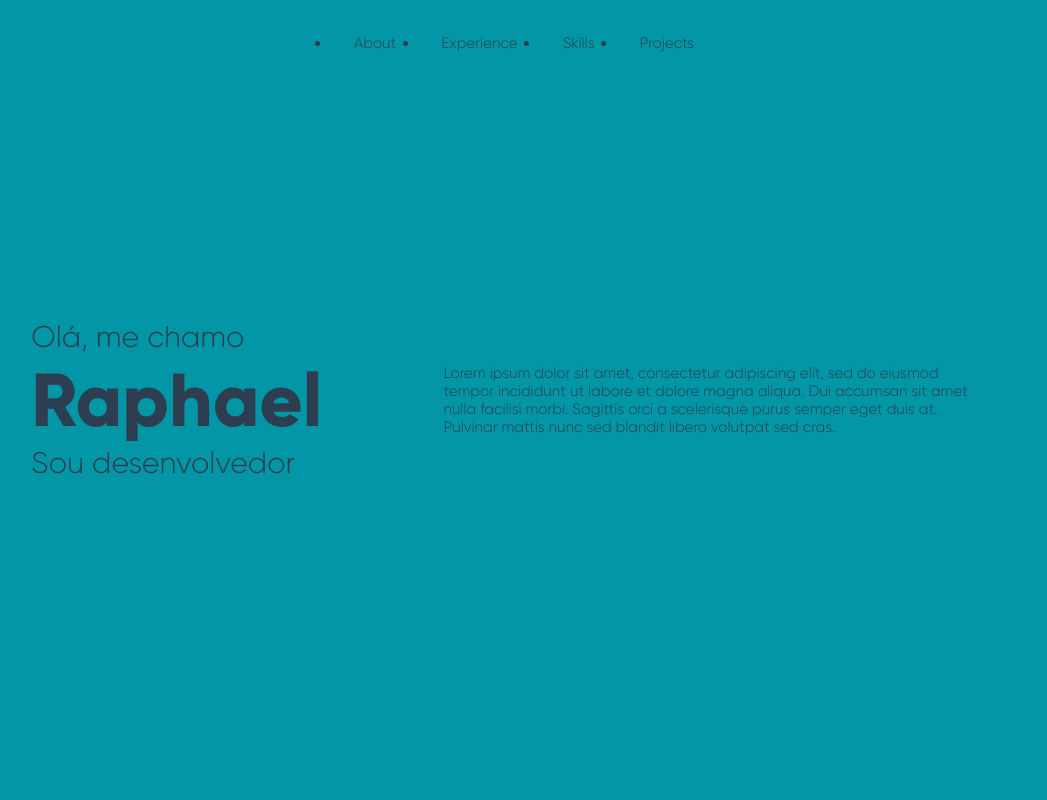
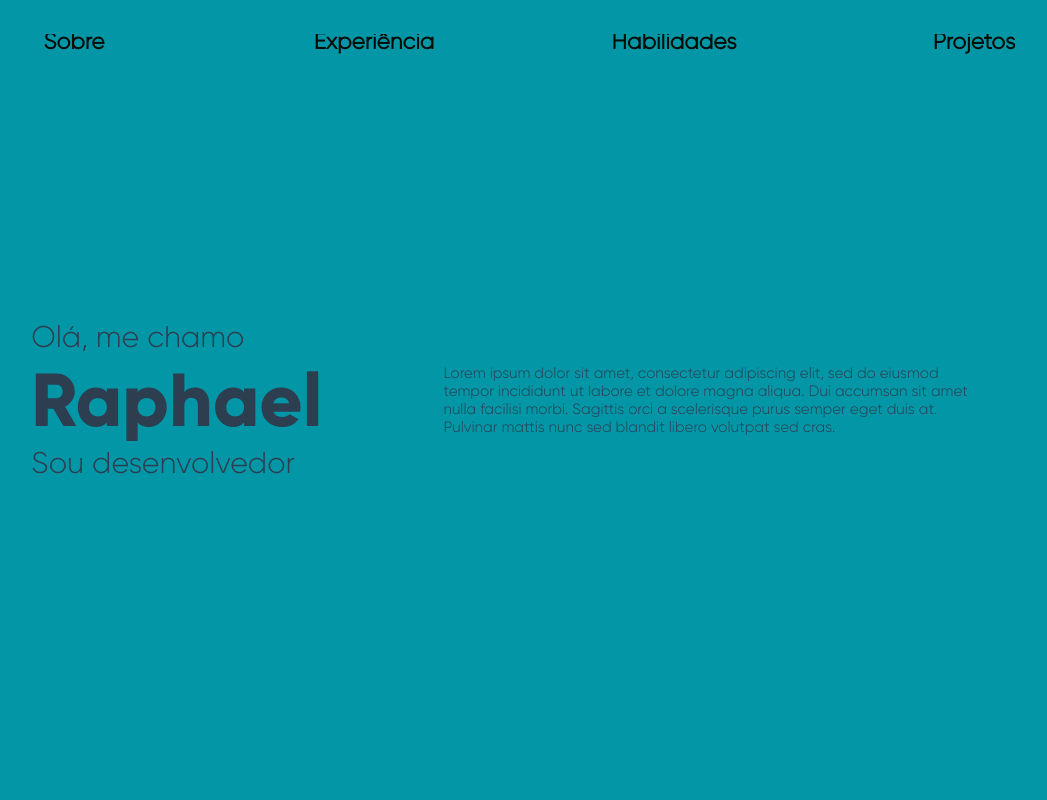
Before and after one commit to cyanoblu/portfolio-app, a Vue app: page / in a window 1280 px wide. Shown: the top 800 px of the page, without its empty margins (136-1183 px from the left). Built offline with nearby package versions, Linux system fonts and the light colour scheme.

Commit message:
navitem animation completed, finishing navbar

```diff
--- a/src/App.vue
+++ b/src/App.vue
@@ -21,7 +21,7 @@ import ExpView from '@/views/ExperienceView.vue'
 //Components
 import NavBar from '@/components/ui/NavBar.vue'
 //Stores
-import { appStore } from './stores/AppStore'
+import { useAppStore } from './stores/AppStore'
 
 export default defineComponent({
   components: {
@@ -32,7 +32,7 @@ export default defineComponent({
   },
 
   setup() {
-    const useStore = appStore()
+    const useStore = useAppStore()
     onMounted(() => {
       // TODO: setup language based on location. if [br, pt, ...] ? 'pt-br' : 'eng'
       useStore.locale = 'pt-br'
--- a/src/assets/base.css
+++ b/src/assets/base.css
@@ -5,7 +5,7 @@
   --vt-c-white-mute: #0396A6;
 
   --vt-c-black: #070D06;
-  --vt-c-black-soft: #222222;
+  --vt-c-black-soft: #2D3133;
   --vt-c-black-mute: #070D06;
 
   --vt-c-indigo: #2c3e50;
@@ -63,7 +63,7 @@
 body {
   min-height: 100vh;
   color: var(--color-text);
-  background: var(--color-background);
+  background-color: var(--color-background);
   transition:
     color 0.5s,
     background-color 0.5s;
@@ -72,6 +72,11 @@ body {
   font-size: 15px;
   text-rendering: optimizeLegibility;
   -webkit-font-smoothing: antialiased;
+}
+
+a{
+  text-decoration: none;
+  color: var(--color-text);
 }
 
 @font-face {
--- a/src/assets/main.css
+++ b/src/assets/main.css
@@ -7,7 +7,7 @@
   grid-template-columns: 1fr 10fr 1fr;
 }
 
-@media (max-width: 500px) {
+@media (max-width: 700px) {
   #app{
     grid-template-columns: 1fr;
   }
--- a/src/assets/variables.scss
+++ b/src/assets/variables.scss
@@ -1 +1,9 @@
 $media-size: 700px;
+
+$primary-color: #0396A6;
+$primary-color-light: #04D9D9;
+$primary-color-light2: #03A6A6;
+
+$secondary-color: #012615;
+
+$color-black: #070D06;
--- a/src/components/ui/NavBar.vue
+++ b/src/components/ui/NavBar.vue
@@ -1,36 +1,62 @@
 <template>
   <nav class="navbar-wrapper">
     <ul class="navbar-list">
-      <li>About</li>
-      <li>Experience</li>
-      <li>Skills</li>
-      <li>Projects</li>
+      <li>
+        <a href=""
+          ><svg>
+            <text x="50%" y="50%" dy=".32rem" text-anchor="middle" class="text-body">
+              {{ useStore.content.navbar.about }}
+            </text>
+          </svg></a
+        >
+      </li>
+      <li>
+        <a href=""
+          ><svg>
+            <text x="50%" y="50%" dy=".32rem" text-anchor="middle" class="text-body">
+              {{ useStore.content.navbar.experience }}
+            </text>
+          </svg></a
+        >
+      </li>
+      <li>
+        <a href=""
+          ><svg>
+            <text x="50%" y="50%" dy=".32rem" text-anchor="middle" class="text-body">
+              {{ useStore.content.navbar.skills }}
+            </text>
+          </svg></a
+        >
+      </li>
+      <li>
+        <a href=""
+          ><svg>
+            <text x="50%" y="50%" dy=".32rem" text-anchor="middle" class="text-body">
+              {{ useStore.content.navbar.projects }}
+            </text>
+          </svg></a
+        >
+      </li>
     </ul>
   </nav>
 </template>
 
 <script lang="ts">
 import { defineComponent } from 'vue'
+import { useAppStore } from '@/stores/AppStore'
 
 export default defineComponent({
   components: {},
   setup() {
-    function toggleDark(): void {
-      if (document.documentElement.classList.contains('dark')) {
-        document.documentElement.classList.remove('dark')
-        document.documentElement.classList.add('light')
-      } else {
-        document.documentElement.classList.add('dark')
-        document.documentElement.classList.remove('light')
-      }
-    }
-
-    return {}
+    const useStore = useAppStore()
+    return { useStore }
   }
 })
 </script>
 
 <style lang="scss">
+@import '../../assets/variables.scss';
+
 .navbar-wrapper {
   position: absolute;
   background-color: #0396a6;
@@ -40,14 +66,75 @@ export default defineComponent({
   justify-content: center;
 
   .navbar-list {
+    width: 70%;
     display: flex;
     flex-direction: row;
-    justify-content: space-around;
+    list-style: none;
+    margin-top: 0.5em;
+    justify-content: center;
+    justify-self: center;
 
     li {
-      padding: 1.5em;
       margin: auto;
+      width: fit-content;
+      a {
+        font-size: 1.5em;
+        color: $color-black;
+      }
     }
   }
 }
+
+.text-body {
+  fill: $color-black;
+  stroke: $color-black;
+  stroke-dashoffset: 0%;
+  stroke-dasharray: 0% 50%;
+  animation: 0.5s linear normal animate-stroke-out;
+}
+
+.text-body:hover {
+  animation-name: animate-stroke-in;
+  animation-duration: 1s;
+  animation-fill-mode: forwards;
+}
+
+svg {
+  width: fit-content;
+  height: 20px;
+}
+
+svg text {
+  font-weight: bold;
+  stroke-width: 1.5;
+}
+
+@keyframes animate-stroke-in {
+  0% {
+    stroke-dashoffset: 0%;
+    stroke-dasharray: 0% 50%;
+  }
+  20% {
+    fill: transparent;
+  }
+  100% {
+    stroke-dashoffset: 0%;
+    stroke-dasharray: 50% 0;
+  }
+}
+
+/* OUT */
+
+@keyframes animate-stroke-out {
+  0% {
+    stroke-dashoffset: 25%;
+    fill: transparent;
+    stroke-dasharray: 50% 0%;
+  }
+  100% {
+    stroke-dashoffset: 0%;
+    fill: $color-black;
+    stroke-dasharray: 0% 50%;
+  }
+}
 </style>
--- a/src/stores/AboutStore.ts
+++ b/src/stores/AboutStore.ts
@@ -1,10 +1,10 @@
 import { defineStore, storeToRefs } from 'pinia'
 import { ref, watch } from 'vue'
-import { appStore } from './AppStore'
+import { useAppStore } from './AppStore'
 
 export const useAboutStore = defineStore( 'about', () => {
 
-    const useApp =  appStore()
+    const useApp =  useAppStore()
     const { locale } = storeToRefs(useApp)
 
     const content = ref({
@@ -27,7 +27,7 @@ export const useAboutStore = defineStore( 'about', () => {
 
     const eng = ref({
         about : {
-            title: '',
+            title: 'About me',
             p1: '',
             p2: '',
             p3: '',
--- a/src/stores/AppStore.ts
+++ b/src/stores/AppStore.ts
@@ -1,10 +1,47 @@
 import {defineStore} from 'pinia'
+import { ref, watch } from 'vue'
 
-export const appStore = defineStore('app',{
+export const useAppStore = defineStore('app', () => {
 
-    state: () => {
-        return {
-            locale: '',
+    const locale = ref('')
+
+    const content = ref({
+        navbar: {} as NavBarContent
+    })
+
+    const ptbr = ref({
+        navbar: {
+            about: 'Sobre',
+            experience: 'Experiência',
+            skills: 'Habilidades',
+            projects: 'Projetos'
         }
-    }
+    })
+
+    const eng = ref ({
+        navbar: {
+            about: 'About',
+            experience: 'Experience',
+            skills: 'Skills',
+            projects: 'Projects'
+        }
+    })
+
+    watch(locale,() => {
+        if (locale.value === "pt-br") {
+            content.value = ptbr.value
+
+        } else if (locale.value === "eng") {
+            content.value = eng.value
+        }
+    })
+
+    return {locale, content}
 })
+
+interface NavBarContent {
+    about: string,
+    experience: string,
+    skills: string,
+    projects: string
+}
--- a/src/stores/ExperienceStore.ts
+++ b/src/stores/ExperienceStore.ts
@@ -1,6 +1,6 @@
 import { defineStore, storeToRefs } from 'pinia'
 import { ref, watch } from 'vue'
-import { appStore } from './AppStore'
+import { useAppStore } from './AppStore'
 
 export const useExperienceStore = defineStore('experience' ,() => {
 
--- a/src/stores/HeroStore.ts
+++ b/src/stores/HeroStore.ts
@@ -1,6 +1,6 @@
 import { defineStore, storeToRefs } from 'pinia'
 import { ref, watch } from 'vue'
-import { appStore } from './AppStore'
+import { useAppStore } from './AppStore'
 export const useHeroStore = defineStore('hero', () => {
         /**
         *   Stores all the content for the hero section.
@@ -9,7 +9,7 @@ export const useHeroStore = defineStore('hero', () => {
         *   This pattern repeats on every section.
         */
 
-        const useApp =  appStore()
+        const useApp =  useAppStore()
         const { locale } = storeToRefs(useApp)
 
         const content = ref({
--- a/src/views/ExperienceView.vue
+++ b/src/views/ExperienceView.vue
@@ -25,7 +25,8 @@ export default defineComponent({
   }
 })
 </script>
-<style scoped>
+<style scoped lang="scss">
+@import '../assets/variables.scss';
 .content {
   height: 100dvh;
   display: flex;
@@ -44,7 +45,7 @@ h2 {
   font-size: 2em;
 }
 
-@media (max-width: 500px) {
+@media (max-width: $media-size) {
   .content {
     flex-direction: column-reverse;
     margin-left: 2%;
--- a/src/views/HeroView.vue
+++ b/src/views/HeroView.vue
@@ -27,7 +27,8 @@ export default defineComponent({
   }
 })
 </script>
-<style scoped>
+<style scoped lang="scss">
+@import '../assets/variables.scss';
 .content {
   height: 100dvh;
   display: flex;
@@ -46,7 +47,7 @@ h2 {
   margin: auto;
 }
 
-@media (max-width: 500px) {
+@media (max-width: $media-size) {
   .content {
     flex-direction: column;
     margin-left: 2%;
```
